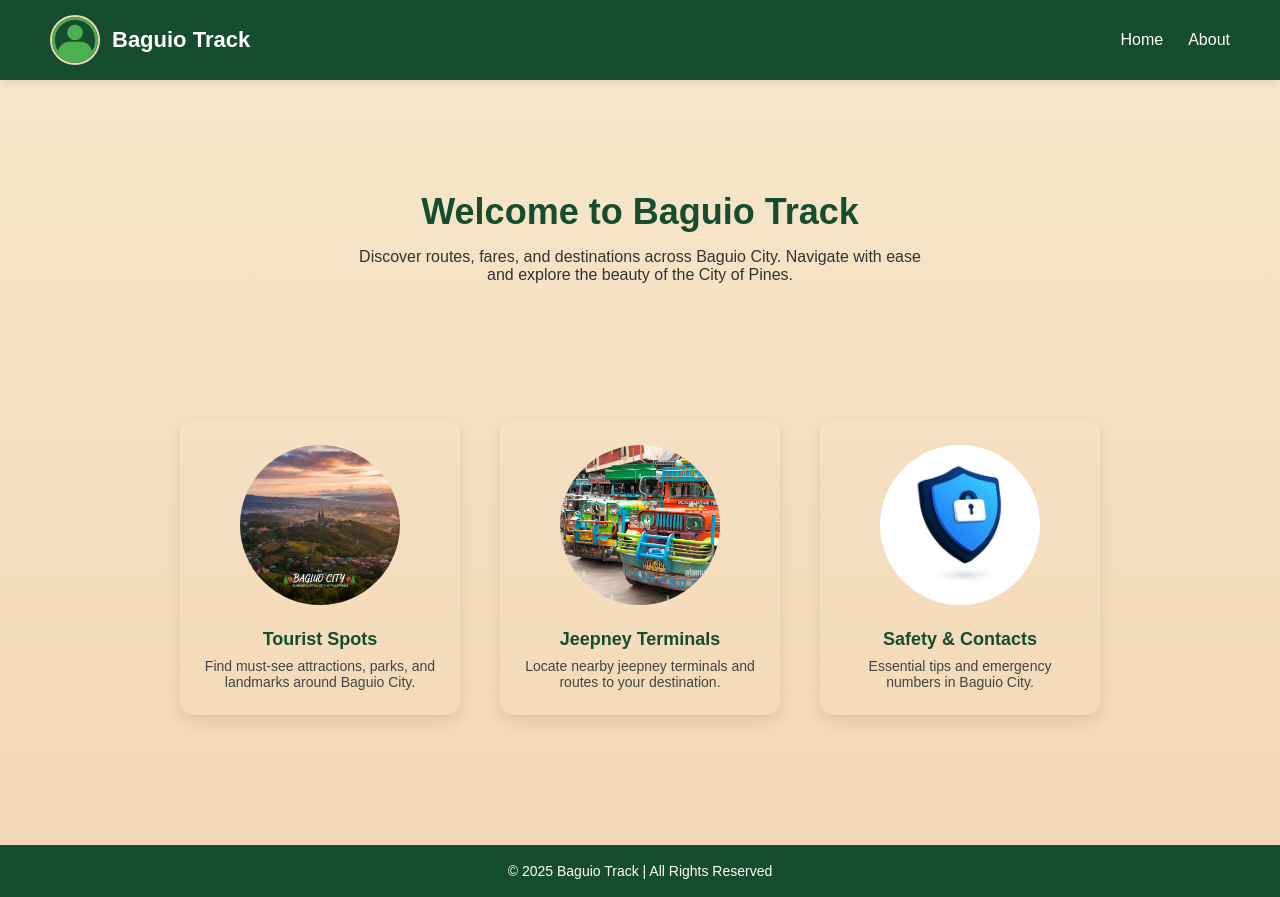
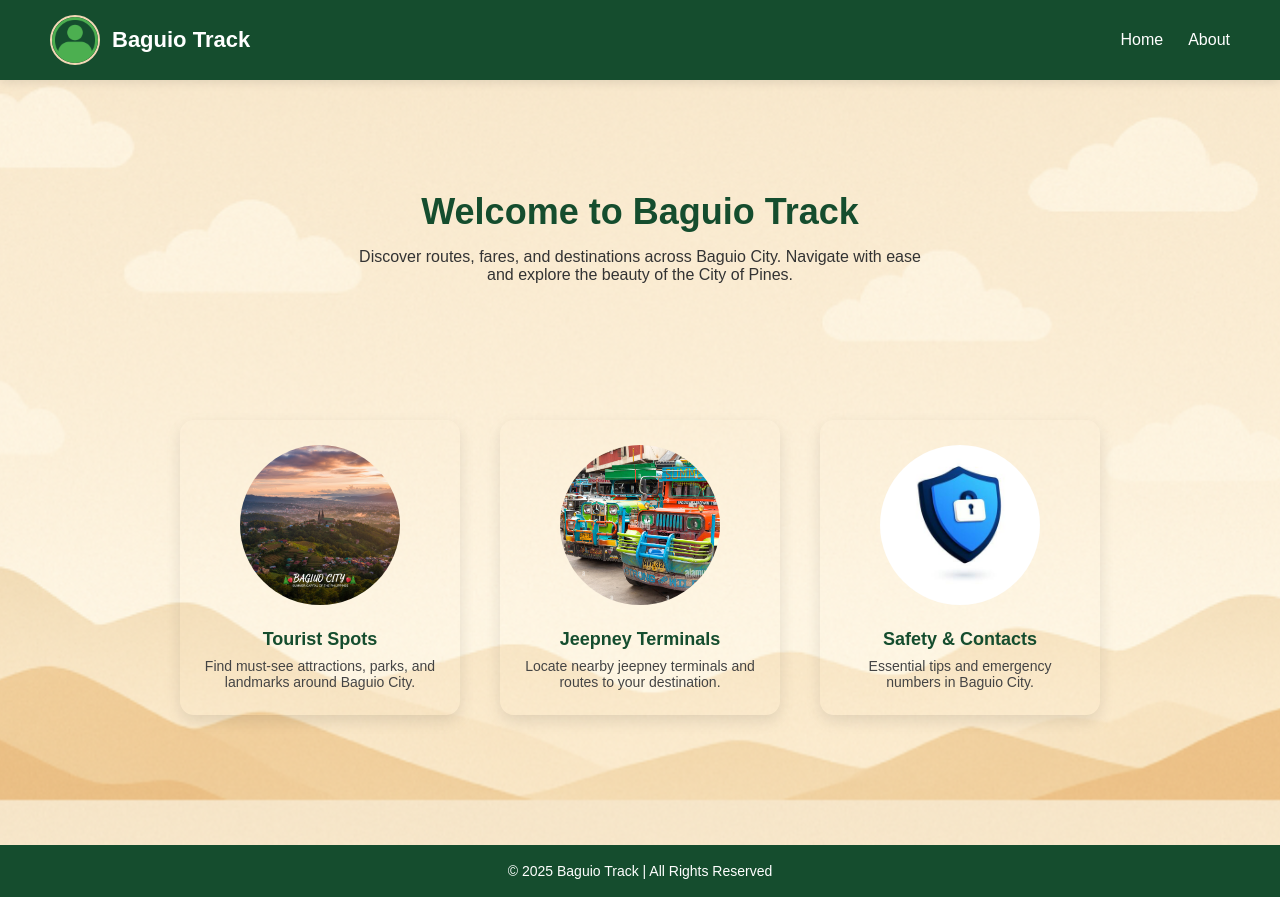
Before and after one commit to jamzkietot/233727859-Tanglib, a PHP site: page /home.html in a window 1280 px wide. Run offline with PHP 8.4, Linux system fonts and the light colour scheme.

Commit message:
home.css

```diff
--- a/capstone project/home.css
+++ b/capstone project/home.css
@@ -7,7 +7,10 @@
 }
 
 body {
-  background: linear-gradient(to top, #f2d7b5, #f8e8cd);
+  background:
+    url('123.png') no-repeat center center fixed,
+    linear-gradient(to top, #f2d7b5, #f8e8cd);
+  background-size: cover;
   color: #154d2e;
   min-height: 100vh;
 }
```
